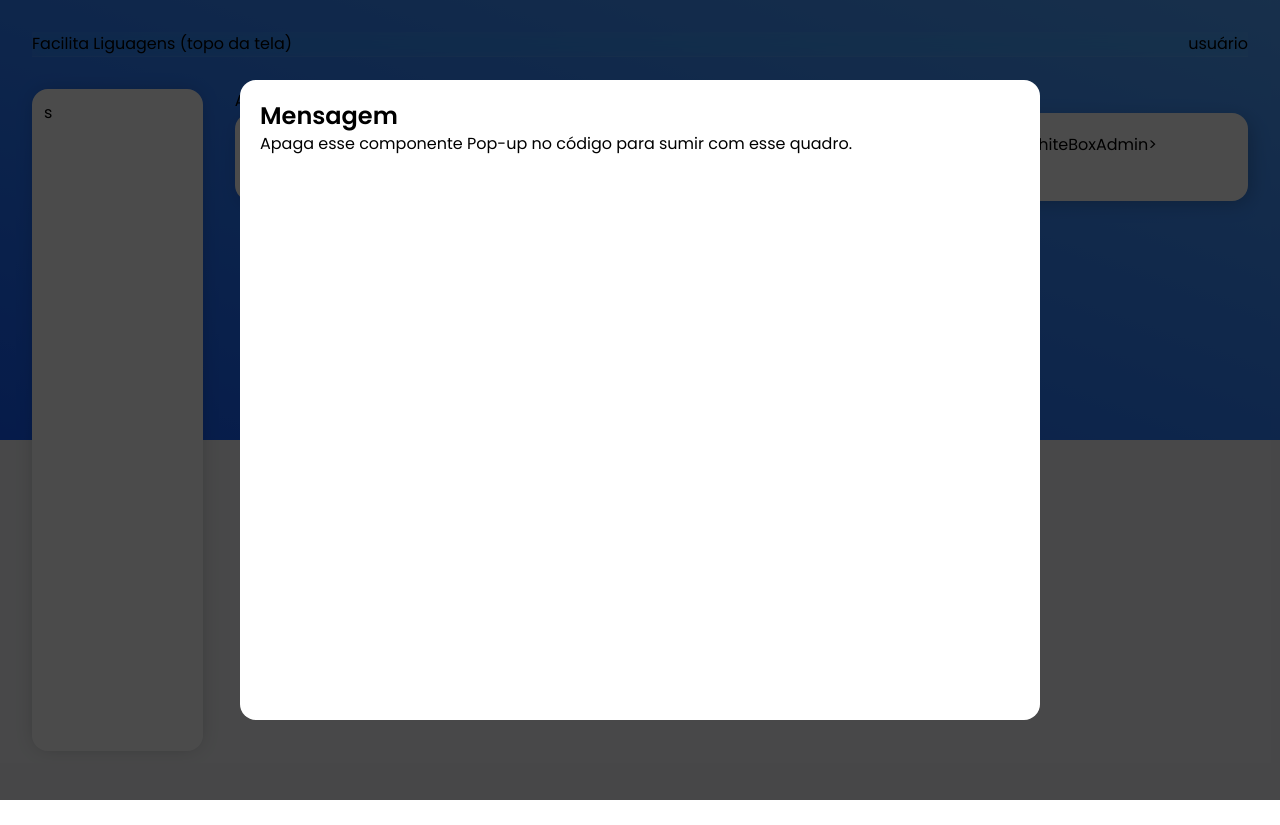
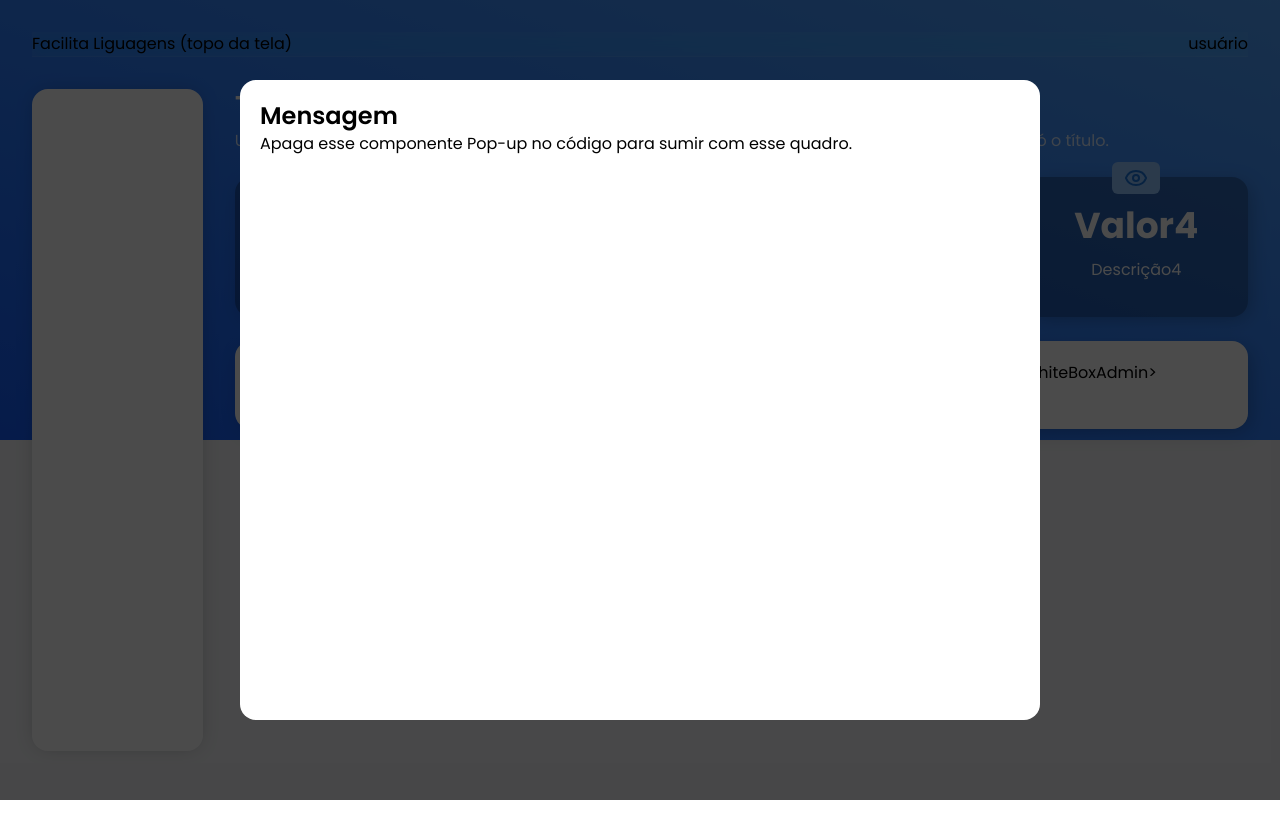
Before and after one commit to luciano-mendesz9/facilita-linguagens-frontend, a Next.js app: page /admin in a window 1280 px wide. Built offline with nearby package versions, Linux system fonts and the light colour scheme.

Commit message:
componentes de info e header-pages

```diff
--- a/src/app/admin/page.tsx
+++ b/src/app/admin/page.tsx
@@ -1,10 +1,31 @@
-import WhiteBoxAdmin from "@/src/components/admin/white-box";
-import PopUp from "@/src/components/members/pop-up";
+import InfoBoxesAdmin from "@/src/components/admin/info-boxes";
+import HeaderTitleAdmin from "@admins-components/header-title";
+import WhiteBoxAdmin from "@admins-components/white-box";
+import PopUp from "@members-components/pop-up";
 
 export default function DashboardAdmin() {
     return (
         <div>
-            Admin Dashboard
+
+            <HeaderTitleAdmin
+                title="Título da Página"
+                desc="Usa esse componente quando precisar criar uma nova página que tenha um título e descrição ou só o título."
+            />
+
+            <InfoBoxesAdmin
+                data={
+                    [
+                        // esse é o componente que adiciona na tela os quadrinhos azuis. Essas são as quatro formas de usá-los
+                        { data: 'Valor1', desc: 'Descrição1' },
+                        { data: 'Valor2', desc: 'Descrição2', isShow: false, showButtonEye: false },
+                        { data: 'Valor3', desc: 'Descrição3', isShow: false, showButtonEye: true },
+                        { data: 'Valor4', desc: 'Descrição4', isShow: true, showButtonEye: true },
+                    ]
+                }
+            />
+
+            <br />
+
             <WhiteBoxAdmin>
                 <h1>RECADO: QUANDO TU PRECISAR USAR ESSES QUADROS BRANCOS FLUTUANTE, USA O COMPONENTE {'<WhiteBoxAdmin> conteúdo </WhiteBoxAdmin>'}</h1>
             </WhiteBoxAdmin>
@@ -13,6 +34,7 @@ export default function DashboardAdmin() {
                 <h1 className="text-2xl font-semibold">Mensagem</h1>
                 <span>Apaga esse componente Pop-up no código para sumir com esse quadro.</span>
             </PopUp>
+
         </div>
     )
 }
--- /dev/null
+++ b/src/components/admin/header-title/index.tsx
@@ -0,0 +1,14 @@
+
+type Props = {
+    title: string,
+    desc?: string
+}
+
+export default function HeaderTitleAdmin({ title, desc }: Props) {
+    return (
+        <div>
+            <h1 className="text-white text-3xl font-semibold mb-1">{title}</h1>
+            <span className="text-[#ffffffc7]">{desc}</span> <br /><br />
+        </div>
+    )
+}
--- /dev/null
+++ b/src/components/admin/info-boxes/index.tsx
@@ -0,0 +1,17 @@
+import InfoBox, { InfoBoxProps } from "./info-box";
+
+export default function InfoBoxesAdmin({ data }: { data: InfoBoxProps[] }) {
+    return (
+        <div className="w-full flex items-center justify-between gap-10">
+            {data.map((box, i) => (
+                <InfoBox
+                    key={i}
+                    data={box.data}
+                    desc={box.desc}
+                    isShow={box.isShow}
+                    showButtonEye={box.showButtonEye}
+                />
+            ))}
+        </div>
+    )
+}
--- /dev/null
+++ b/src/components/admin/info-boxes/info-box.tsx
@@ -0,0 +1,37 @@
+'use client';
+
+import { EyeClosedIcon, EyeIcon } from "lucide-react";
+import { useState } from "react";
+
+export type InfoBoxProps = {
+    data: string | number;
+    desc: string;
+    isShow?: boolean;
+    showButtonEye?: boolean;
+}
+
+export default function InfoBox({ data, desc, isShow, showButtonEye }: InfoBoxProps) {
+
+    const [showValue, setShowValue] = useState(isShow === false ? false : true);
+
+    return (
+        <div className="bg-[#0000004c] rounded-2xl shadow-[4px_4px_20px_-3px_rgba(0,0,0,0.25)] p-5 w-full h-35 flex flex-col justify-center items-center text-white gap-3">
+            {showButtonEye && (
+                <button
+                    className="bg-[#94C6FE] p-1 rounded-md pl-3 pr-3 -mt-12.5 cursor-pointer hover:bg-[#73a7e2]"
+                    onClick={() => setShowValue(!showValue)}
+                >
+                    {showValue ? <EyeIcon color="#1974DC" /> : <EyeClosedIcon color="#1974DC" />}
+                </button>
+            )}
+
+            <span className="text-4xl">
+                <strong>
+                    {showValue ? data : '---'}
+                </strong>
+            </span>
+
+            <span className="">{desc}</span>
+        </div>
+    )
+}
--- a/src/components/admin/sidebar/index.tsx
+++ b/src/components/admin/sidebar/index.tsx
@@ -1,7 +1,7 @@
 export default function SidebarAdmin(){
     return (
         <div className="bg-white w-50 h-[90%] p-3 rounded-2xl sticky top-20 max-h-270 shadow-[0_0_20px_-5px_rgba(0,0,0,0.25)]">
-s
+
         </div>
     )
 }
```
